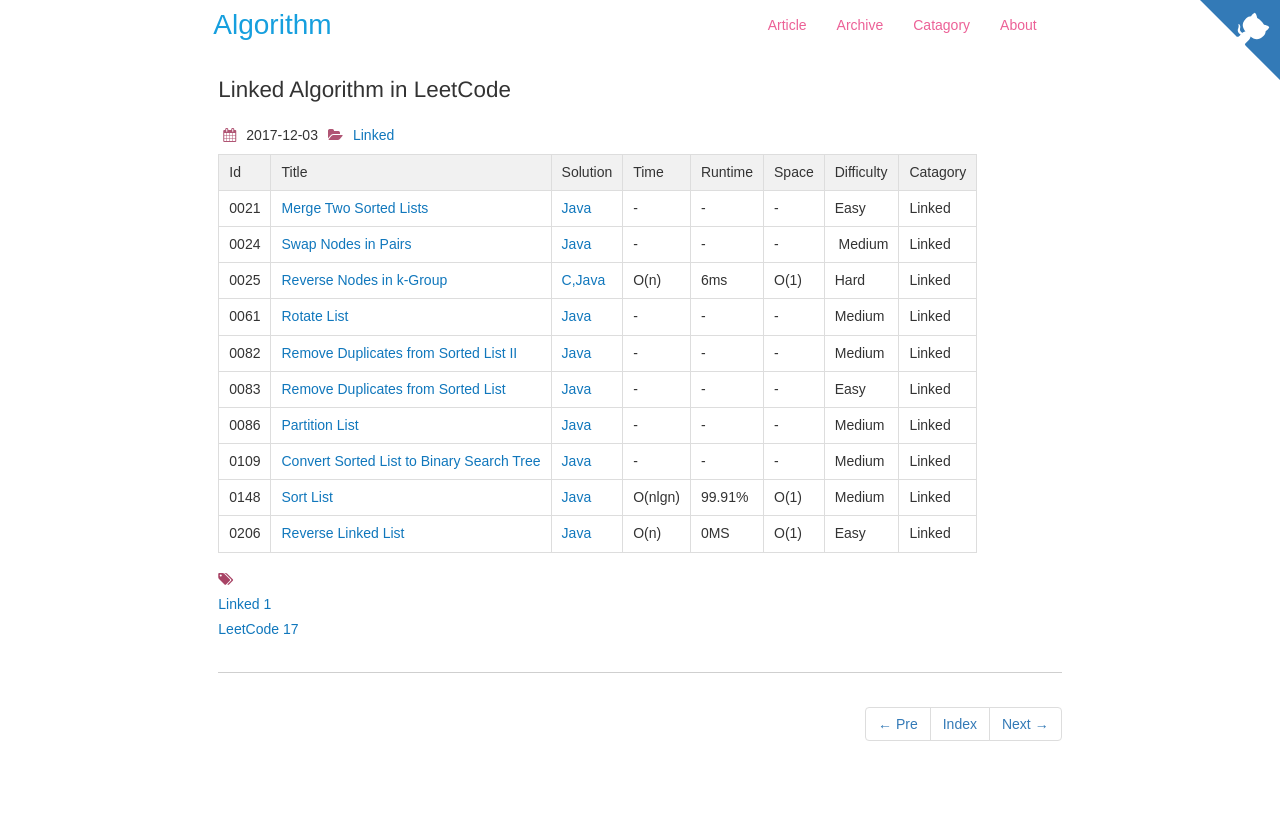
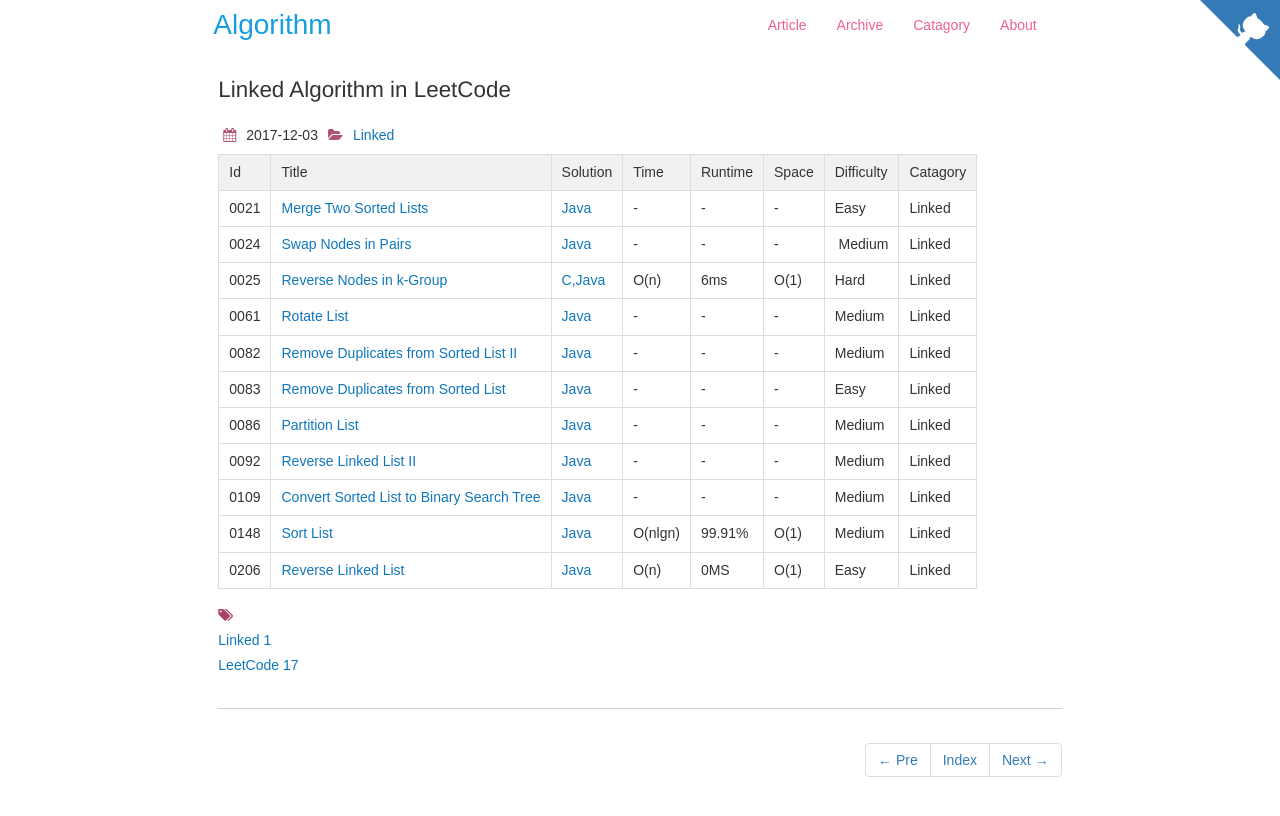
Before and after one commit to dunso/algorithm, a Jekyll site: the page built from docs/_posts/2017-12-03-Linked.md, in a window 1280 px wide. Shown: the top 816 px of the page. Built offline with Jekyll 4.4.1, drawn with Linux system fonts in a browser that asks for light colours; nearby versions of some CDN libraries.

Commit message:
Add index of LeetCode0092.java to docs

```diff
--- a/docs/_posts/2017-12-03-Linked.md
+++ b/docs/_posts/2017-12-03-Linked.md
@@ -19,6 +19,7 @@
 |0082|[Remove Duplicates from Sorted List II](https://leetcode.com/problems/remove-duplicates-from-sorted-list-ii) | [Java](https://e.srl/leetcode-82/)  |-|-|-|  Medium |Linked|
 |0083|[Remove Duplicates from Sorted List](https://leetcode.com/problems/remove-duplicates-from-sorted-list/) | [Java](https://e.srl/leetcode-83/)  |-|-|-|  Easy |Linked|
 |0086|[Partition List](https://leetcode.com/problems/partition-list/) | [Java](https://e.srl/leetcode-86/)  |-|-|-|  Medium |Linked|
+|0092|[Reverse Linked List II](https://leetcode.com/problems/reverse-linked-list-ii) | [Java](https://e.srl/leetcode-92/)  |-|-|-|  Medium |Linked|
 |0109|[Convert Sorted List to Binary Search Tree](https://leetcode.com/problems/convert-sorted-list-to-binary-search-tree) | [Java](https://e.srl/leetcode-109/)  |-|-|-|  Medium |Linked|
 |0148|[Sort List](https://leetcode.com/problems/sort-list/) | [Java](https://e.srl/leetcode-148/)  | O(nlgn) |99.91%| O(1)  |  Medium |Linked|
 |0206|[Reverse Linked List](https://leetcode.com/problems/reverse-linked-list) | [Java](https://e.srl/leetcode-206/)  | O(n) |0MS| O(1)  |  Easy |Linked|
```
